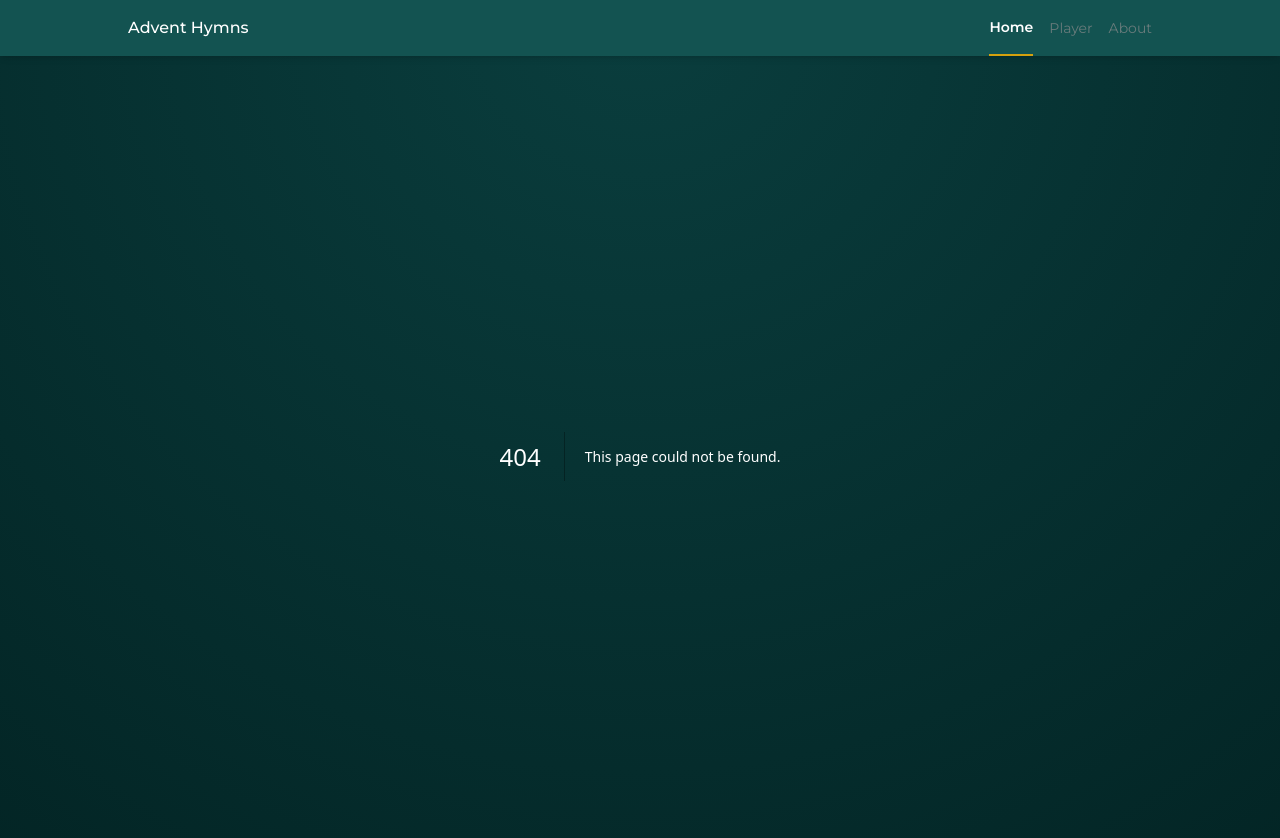
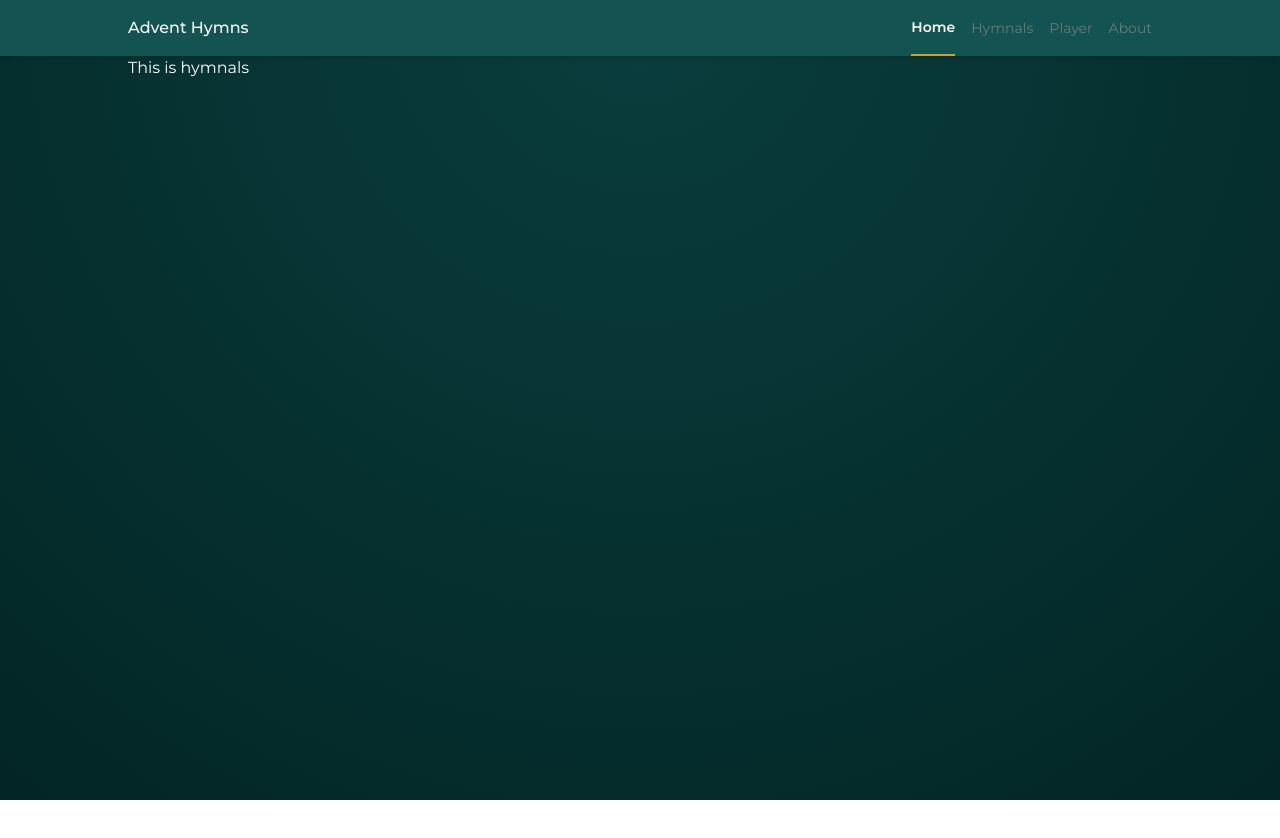
Before and after one commit to DevBryn/Advent-Hymns, a Next.js app: page /songs in a window 1280 px wide. Before the commit this address had no page. Shown: the top 838 px of the page. After the commit the page ends 800 px from the top, so only its background shows below. Built offline with nearby package versions, Linux system fonts and the light colour scheme.

Commit message:
Added Hymnals Page

```diff
--- /dev/null
+++ b/src/app/songs/page.js
@@ -0,0 +1,5 @@
+import React from "react";
+
+export default function page() {
+  return <div className="text-white">This is hymnals</div>;
+}
--- a/src/components/Header.jsx
+++ b/src/components/Header.jsx
@@ -32,6 +32,23 @@
                 onClick={() => setSelectedTab("home")}
               >
                 Home
+              </Link>
+            </li>
+            <li
+              className={`${
+                selectedTab == "songs" ? "tab-selected" : "tab-normal"
+              }`}
+            >
+              <Link
+                className={`${
+                  selectedTab == "songs"
+                    ? "text-white"
+                    : "text-light-gray hover:text-white transition-colors"
+                }`}
+                href={"/songs"}
+                onClick={() => setSelectedTab("songs")}
+              >
+                Hymnals
               </Link>
             </li>
             <li
```
